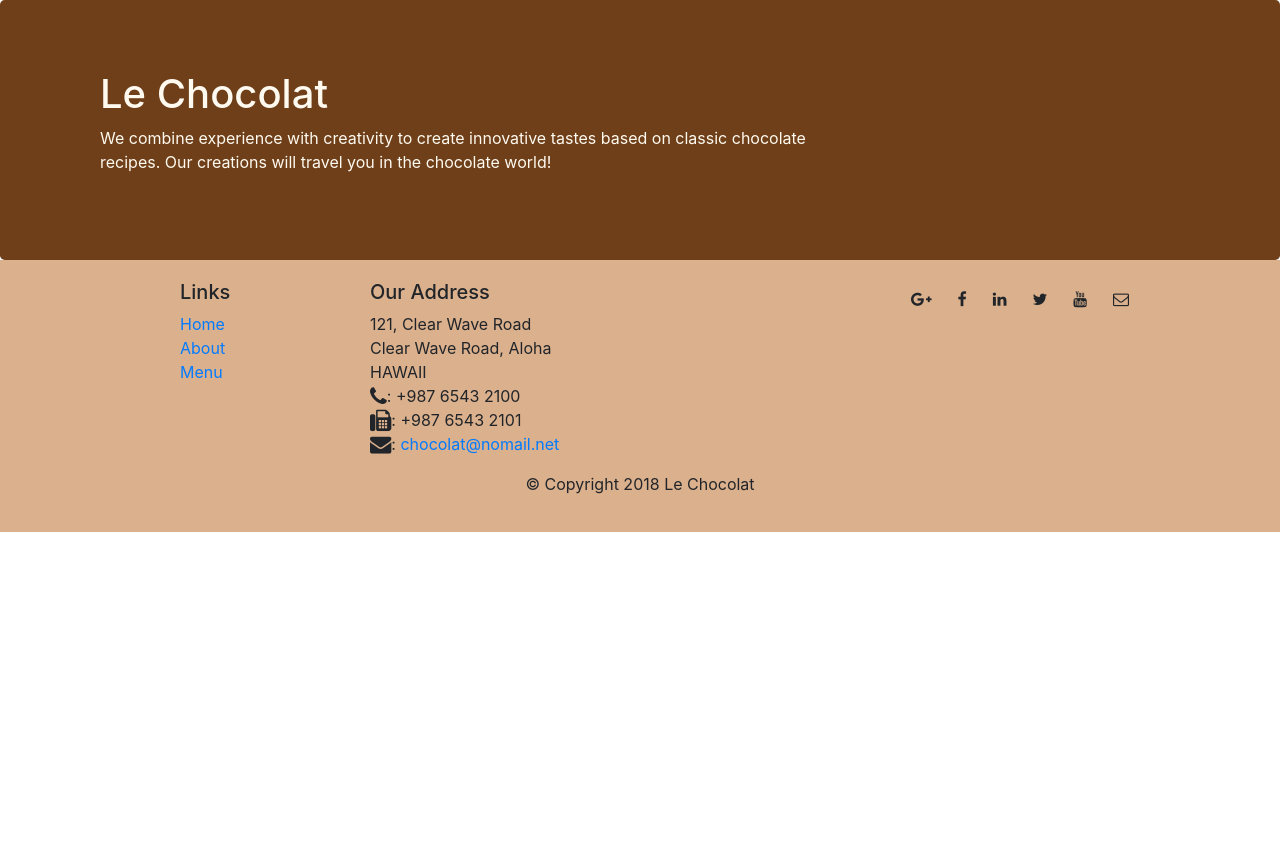
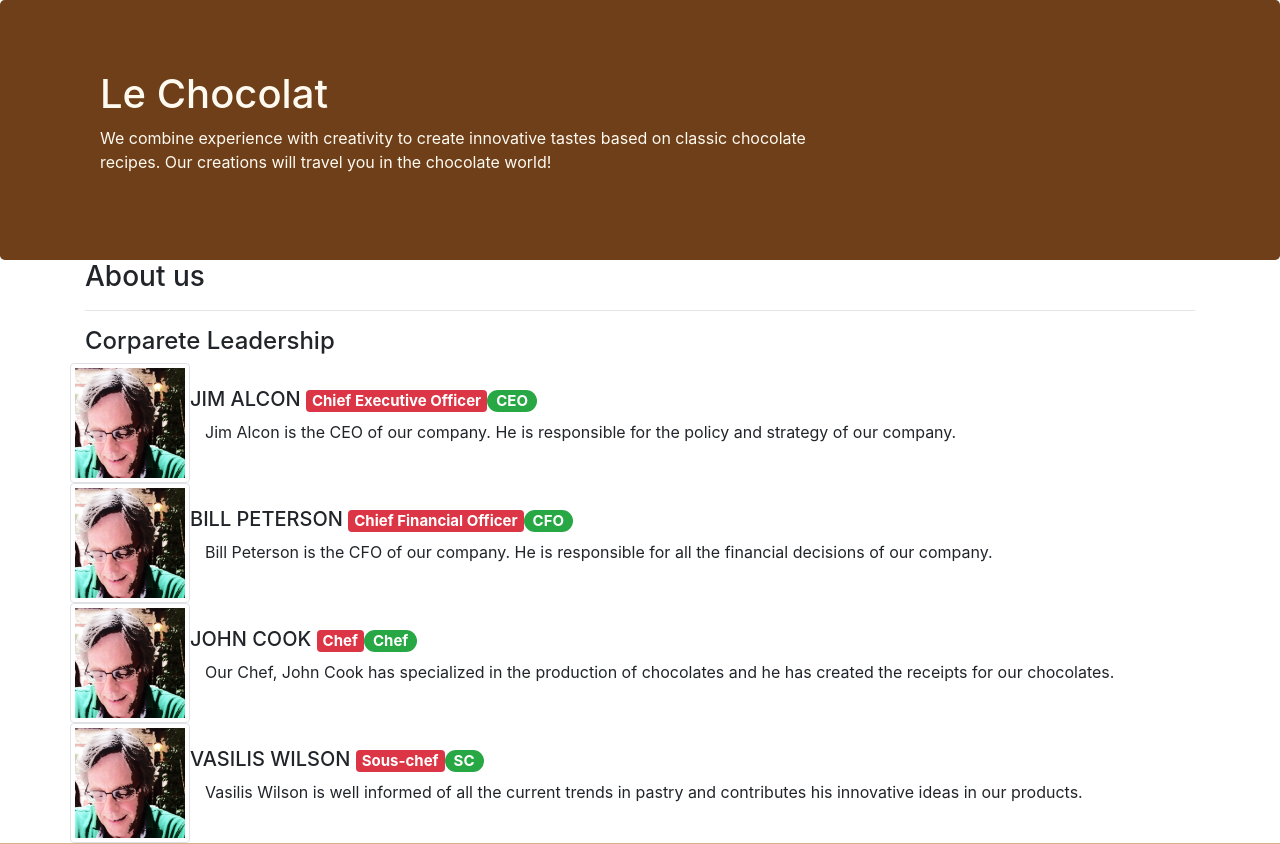
Before and after one commit to yavuzefe/angular, an Angular app in the folder angularEfe/angularChocoEfe/: page /about in a window 1280 px wide. Before the commit this address led to /. Shown: the top 844 px of the page. Before the commit the page ends 800 px from the top, so only its background shows below. Built offline with nearby package versions, Linux system fonts and the light colour scheme.

Commit message:
Angular Assignment 3

```diff
--- a/angularEfe/angularChocoEfe/src/app/about/about.component.html
+++ b/angularEfe/angularChocoEfe/src/app/about/about.component.html
@@ -1 +1,24 @@
-<p>about works!</p>
+<div class="container">
+    <div class="row ">
+      <div class="col-12">
+        <h3>About us</h3>
+        <hr>
+      </div>
+   </div>
+    <div class="row ">
+      <h4 class="col-12">Corparete Leadership</h4>
+      <div class="media" *ngFor="let leader of leaders">
+        <img class=" img-thumbnail align-self-end"
+          src={{leader.image}} alt={{leader.name}}>
+        <div class="media-body">
+          <h5 class="mt-4">{{leader.name | uppercase}}
+            <span class="badge badge-danger">{{leader.designation}}</span>
+            <span class="badge badge-pill badge-success">{{leader.abbr}}</span>
+          </h5>
+          <p class="col d-none d-sm-block">
+            {{leader.description }}
+          </p>
+        </div>
+      </div>
+    </div>
+</div>
--- a/angularEfe/angularChocoEfe/src/app/about/about.component.ts
+++ b/angularEfe/angularChocoEfe/src/app/about/about.component.ts
@@ -12,16 +12,10 @@ import { from } from 'rxjs';
 })
 export class AboutComponent implements OnInit {
 
-  leader: Leader;
-  constructor(private leaderservice: LeaderService,
-    private route: ActivatedRoute,
-    private location: Location) { }
+  leaders: Leader[];
+  constructor(private leaderservice: LeaderService) { }
   ngOnInit() {
-    const id = +this.route.snapshot.params['id'];
-    this.leader = this.leaderservice.getLeader(id);
+    this.leaders = this.leaderservice.getLeaders();
  }
-  goBack(): void {
-    this.location.back();
-  }
 
 }
--- a/angularEfe/angularChocoEfe/src/app/app-routing/routes.ts
+++ b/angularEfe/angularChocoEfe/src/app/app-routing/routes.ts
@@ -3,9 +3,12 @@ import { MenuComponent } from '../menu/menu.component';
 import { DishdetailComponent } from '../dishdetail/dishdetail.component';
 import { HomeComponent } from '../home/home.component';
 import { AboutComponent } from '../about/about.component';
+
+
 export const routes: Routes = [
   { path: 'home', component: HomeComponent },
   { path: 'menu', component: MenuComponent },
+  { path: 'about', component: AboutComponent },
   { path: '', redirectTo: '/home', pathMatch: 'full' },
   { path: 'dishdetail/:id', component: DishdetailComponent }
 ];
--- a/angularEfe/angularChocoEfe/src/app/footer/footer.component.html
+++ b/angularEfe/angularChocoEfe/src/app/footer/footer.component.html
@@ -5,7 +5,7 @@
                 <h5>Links</h5>
                 <ul class="list-unstyled">
                     <li><a routerLink="./home">Home</a></li>
-                    <li><a href="#">About</a></li>
+                    <li><a routerLink="./about">About</a></li>
                     <li><a routerLink="./menu">Menu</a></li>
                 </ul>
             </div>
```
